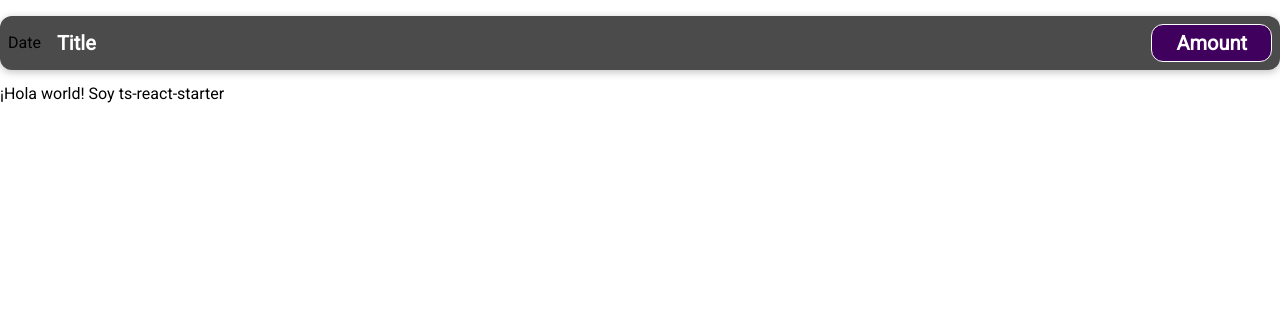
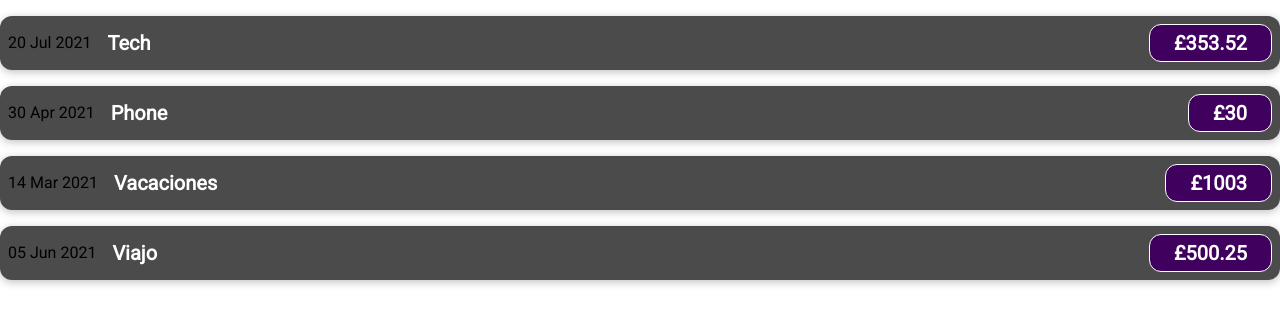
Before and after one commit to jrmileham/ts-react-starter, a React app: page / in a window 1280 px wide. Shown: the top 324 px of the page. Built offline with nearby package versions, Linux system fonts and the light colour scheme.

Commit message:
Using props

```diff
--- a/src/App.tsx
+++ b/src/App.tsx
@@ -1,13 +1,38 @@
 import pkg from '@package';
-import ExpenseItem from '@App/expense/components/ExpenseItem';
+import ExpenseItem, { ExpenseItemProps } from '@App/expense/components/ExpenseItem';
 /**
  * Main function
  */
 function App(): JSX.Element {
+  const expenseDate = new Date(2021, 6, 20);
+  const expenseTitle = "Tech";
+  const expenseAmount = 353.52;
+
+  const expenses: (ExpenseItemProps & {key: number})[] = [
+    {
+      key: 2,
+      expenseDate: new Date(2021, 2, 14),
+      expenseTitle: "Vacaciones",
+      expenseAmount: 1003
+    },
+    {
+      key: 3,
+      expenseDate: new Date(2021, 5, 5),
+      expenseTitle: "Viajo",
+      expenseAmount: 500.25
+    }
+  ];
+
   return (
     <div className="App">
-      <ExpenseItem />
-      <p>¡Hola world! Soy {pkg.name}</p>
+      <ExpenseItem {...{key: 0, expenseDate, expenseAmount, expenseTitle}}/>
+      <ExpenseItem
+        key={1}
+        expenseAmount={30}
+        expenseDate={new Date(2021, 3, 30)}
+        expenseTitle="Phone"
+      />
+      {expenses.map(expense => <ExpenseItem {...expense} />)}
     </div>
   );
 }
--- a/src/expense/components/ExpenseItem.tsx
+++ b/src/expense/components/ExpenseItem.tsx
@@ -1,12 +1,26 @@
+import { PropsWithChildren } from 'react';
 import './ExpenseItem.scss';
 
-function ExpenseItem(): JSX.Element {
+
+export type ExpenseItemProps = {
+  expenseDate: Date,
+  expenseTitle: string,
+  expenseAmount: number
+}
+
+function ExpenseItem(props: PropsWithChildren<ExpenseItemProps>): JSX.Element {
+  const { expenseDate, expenseTitle, expenseAmount } = props;
+  const formattedDate: string = expenseDate.toLocaleString("en-GB", {
+    day: '2-digit',
+    month: 'short',
+    year: 'numeric'
+  });
   return (
     <div className="expense-item">
-      <div>Date</div>
+      <div>{formattedDate}</div>
       <div className="expense-item__description">
-        <h2>Title</h2>
-        <div className="expense-item__price">Amount</div>
+        <h2>{expenseTitle}</h2>
+        <div className="expense-item__price">£{expenseAmount}</div>
       </div>
     </div>
   );
```
